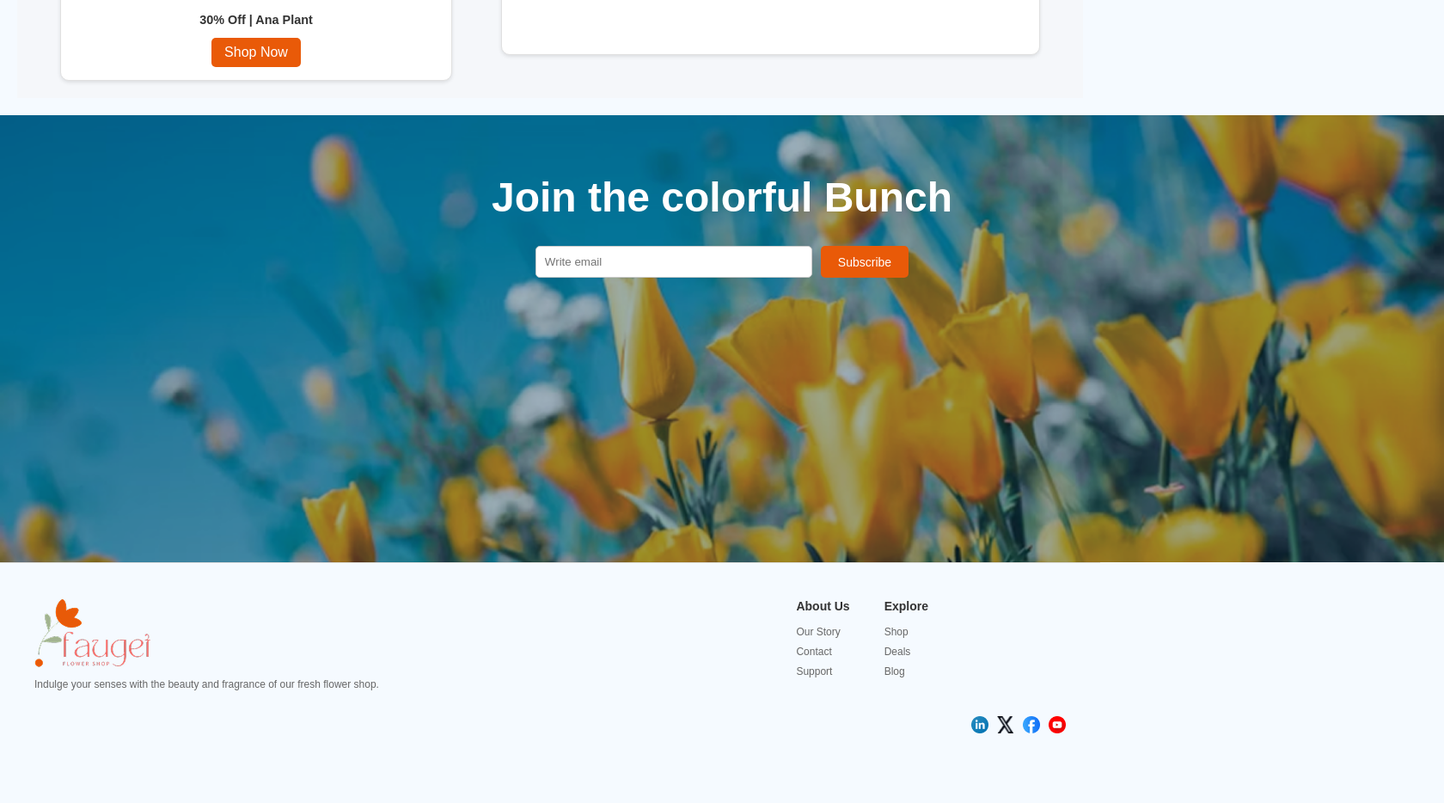
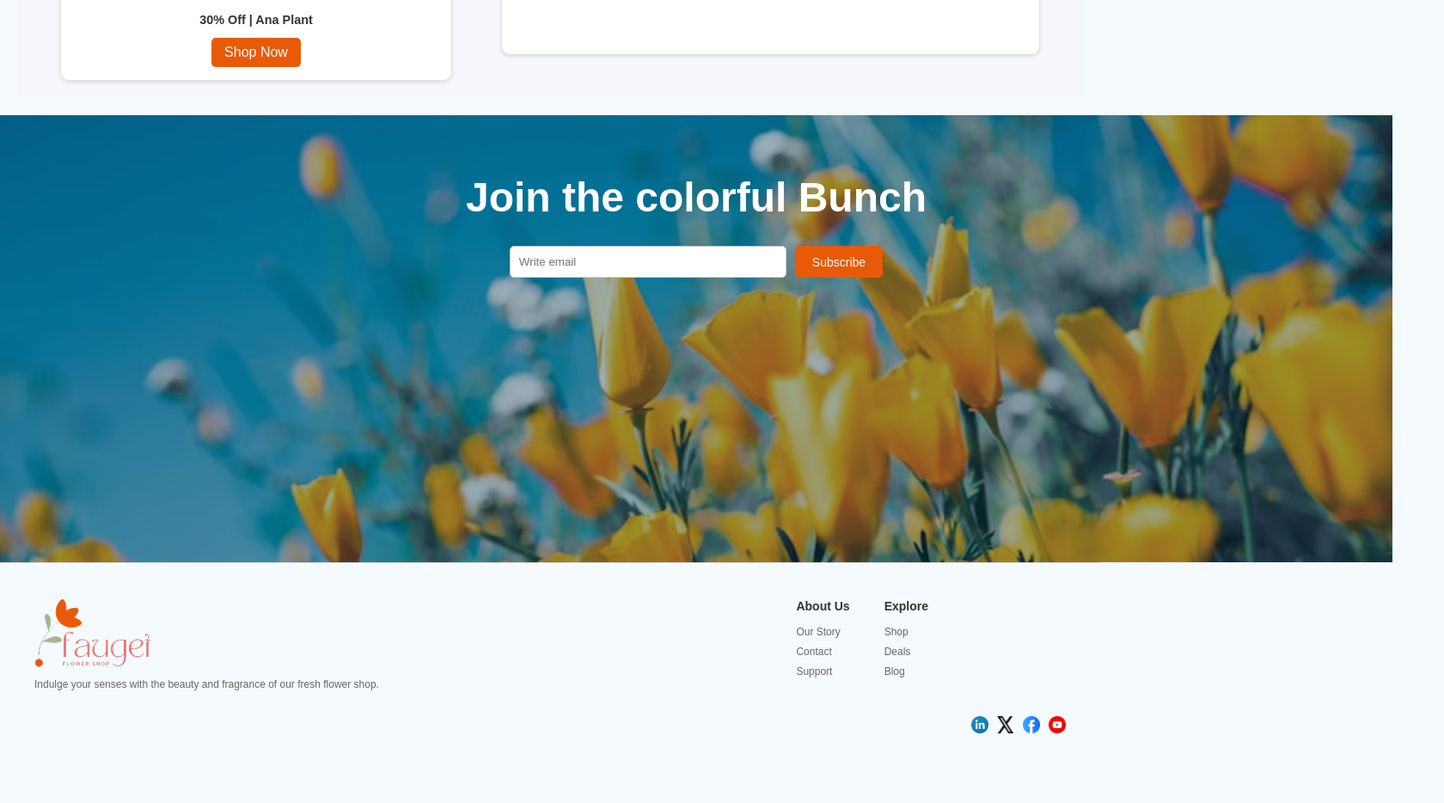
Before and after one commit to Nigi2226/Assignment-02, a plain HTML site: page index.html in a window 1280 px wide. Shown: the part 3260-4194 px from the top of the page at 86% size, 1680 px wide, since content can reach past the window. Drawn offline with Linux system fonts and the light colour scheme.

Commit message:
last update

```diff
--- a/index.html
+++ b/index.html
@@ -331,13 +331,13 @@
 
     .join-section {
       padding: 60px 40px;
-      width: 1600px;
+      width: 1540px;
       height: 400px;
       text-align: center;
       color: #fff;
       background-size: cover;
-
-      background-image: url('/images/news-letter-bg.png');
+      justify-content: center;
+      background-image: url('./images/news-letter-bg.png');
     }
 
     .join-section h2 {
```
